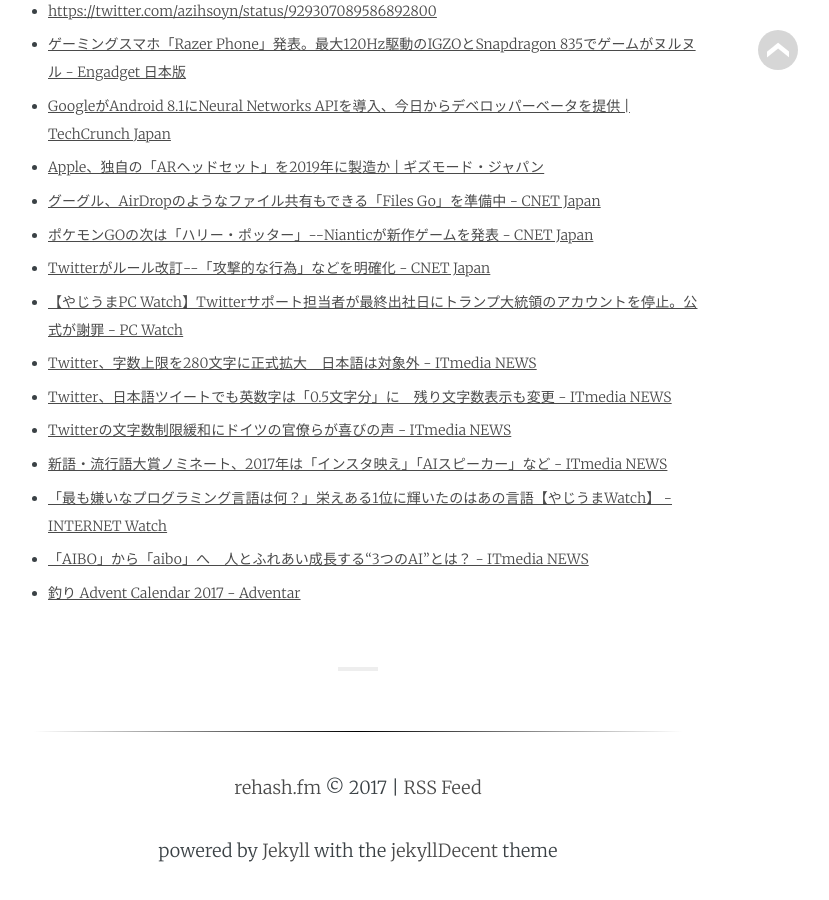
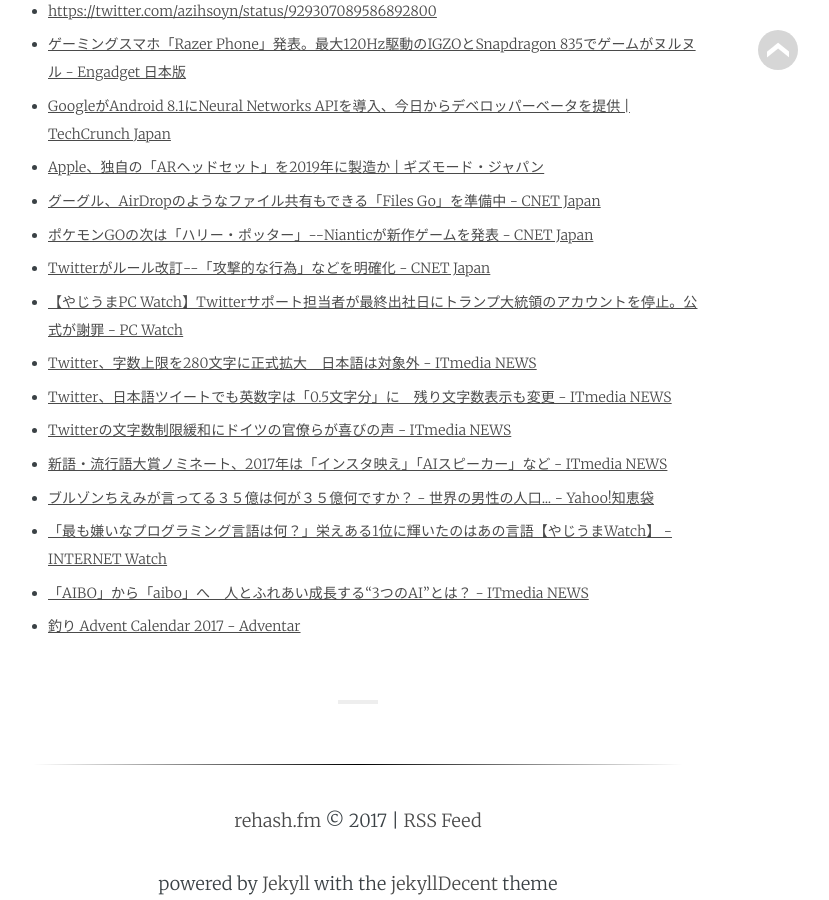
Before and after one commit to rehashfm/rehash.fm, a Jekyll site: the page built from _posts/2017-11-19-27.md, in a window 1280 px wide and 900 px high, scrolled down 1159 px. Shown: the whole window, without its empty margins (282-1111 px from the left). Built offline with Jekyll 4.4.1, drawn with Linux system fonts in a browser that asks for light colours; some web fonts are replaced; before the commit the page ends 2025 px from its top, so only the background shows below that; some of the changed lines change nothing that is shown; some of the changed text lies outside the part shown.

Commit message:
add title to _posts/2017-11-19-27.md

```diff
--- a/_posts/2017-11-19-27.md
+++ b/_posts/2017-11-19-27.md
@@ -1,6 +1,6 @@
 ---
 layout:            post
-title:             "#27 "
+title:             "#27 Humanity Limits Us"
 date:              2017-11-19 07:00:00 +0900
 tags:              blog
 category:          Blog
@@ -32,6 +32,7 @@
 - [Twitter、日本語ツイートでも英数字は「0\.5文字分」に　残り文字数表示も変更 \- ITmedia NEWS](http://www.itmedia.co.jp/news/articles/1711/08/news059.html){:target="_blank"}
 - [Twitterの文字数制限緩和にドイツの官僚らが喜びの声 \- ITmedia NEWS](http://www.itmedia.co.jp/news/articles/1711/09/news097.html){:target="_blank"}
 - [新語・流行語大賞ノミネート、2017年は「インスタ映え」「AIスピーカー」など \- ITmedia NEWS](http://www.itmedia.co.jp/news/articles/1711/09/news093.html){:target="_blank"}
+- [ブルゾンちえみが言ってる３５億は何が３５億何ですか？ \- 世界の男性の人口\.\.\. \- Yahoo\!知恵袋](https://detail.chiebukuro.yahoo.co.jp/qa/question_detail/q12173002057){:target="_blank"}
 - [「最も嫌いなプログラミング言語は何？」栄えある1位に輝いたのはあの言語【やじうまWatch】 \- INTERNET Watch](https://internet.watch.impress.co.jp/docs/yajiuma/1089747.html){:target="_blank"}
 - [「AIBO」から「aibo」へ　人とふれあい成長する“3つのAI”とは？ \- ITmedia NEWS](http://www.itmedia.co.jp/news/articles/1711/01/news146.html){:target="_blank"}
 - [釣り Advent Calendar 2017 \- Adventar](https://adventar.org/calendars/2204){:target="_blank"}
```
